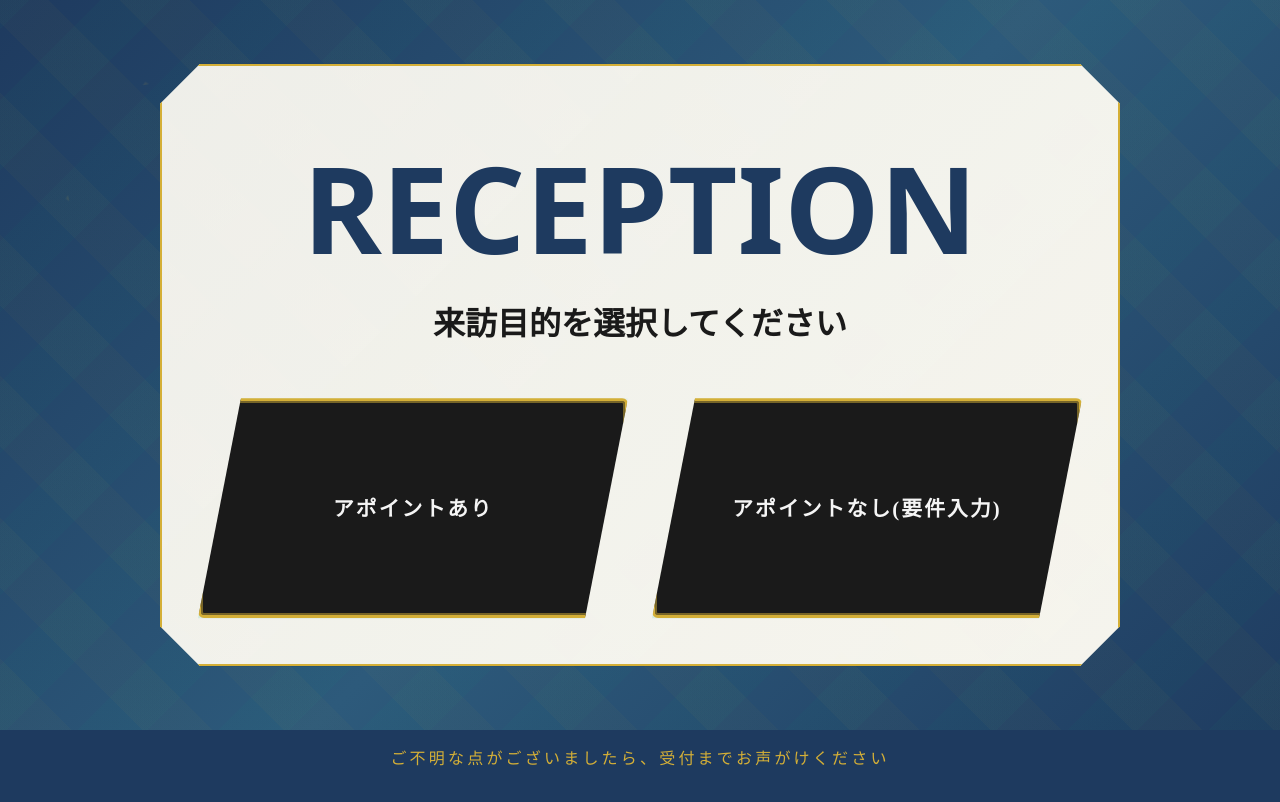
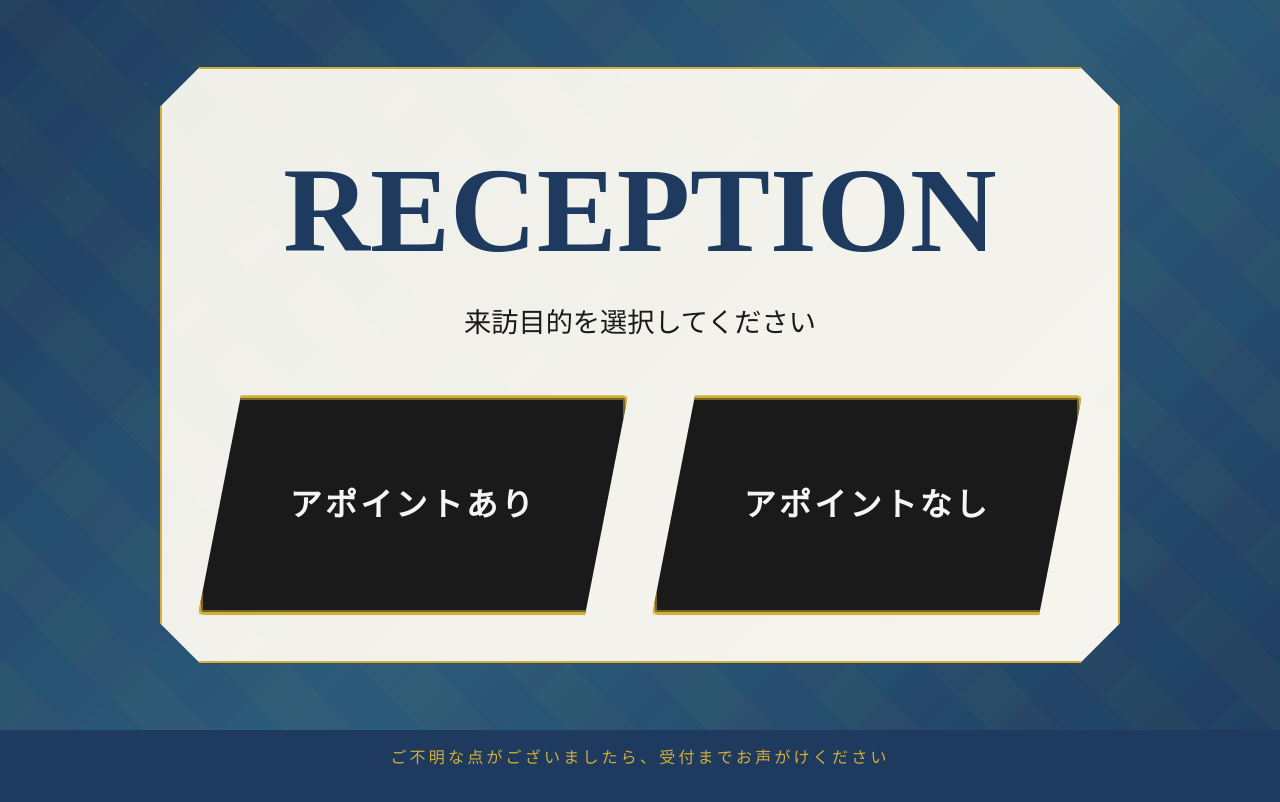
Before and after one commit to Kasai-Ohara-Tsu/apo2, a Django app: page / in a window 1280 px wide. Run offline with Django 4.2, Linux system fonts and the light colour scheme; data comes from the database, SQL or seed files in the repository; both versions use the stored data as it was after the commit.

Commit message:
修正30

```diff
--- a/frontend/templates/frontend/base.html
+++ b/frontend/templates/frontend/base.html
@@ -37,7 +37,7 @@
         }
 
         body {
-            /* font-family: 'Poiret One', cursive; */
+            font-family: 'Cormorant Garamond', serif;
             background: linear-gradient(135deg, #1e3a5f 0%, #2d5a7b 50%, #1e3a5f 100%);
             position: relative;
             overflow-x: hidden;
--- a/frontend/templates/frontend/index.html
+++ b/frontend/templates/frontend/index.html
@@ -6,15 +6,15 @@
 <div class="container-wide">
     <div class="text-center mb-5">
         <h1 class="display-4 m-4" style="color: var(--navy); font-size: 7.5rem; font-weight: bold;">RECEPTION</h1>
-        <h4 class="lead" style="color: var(--black); font-size: 2rem; font-weight: bold;">来訪目的を選択してください</h4>
+        <h4 class="lead" style="color: var(--black); font-size: 1.7rem;">来訪目的を選択してください</h4>
     </div>
 
     <div class="d-flex justify-content-center gap-4 flex-wrap button-container">
         <a href="{% url 'frontend:visitor_info' %}?visit_type=appointment"
-            class="btn choice-btn tall-btn btn-appointment">アポイントあり</a>
+            class="btn choice-btn tall-btn btn-appointment" style="font-size: 2rem;">アポイントあり</a>
 
         <a href="{% url 'frontend:visitor_info' %}?visit_type=no-appointment"
-            class="btn choice-btn tall-btn btn-no-appointment">アポイントなし(要件入力)</a>
+            class="btn choice-btn tall-btn btn-no-appointment" style="font-size: 2rem;">アポイントなし</a>
     </div>
 </div>
 {% endblock %}
--- a/frontend/templates/frontend/screens/reception_complete.html
+++ b/frontend/templates/frontend/screens/reception_complete.html
@@ -15,9 +15,9 @@
     <p class="lead mb-4 text-color">一階ロビーでお待ちください。</p>
     {% endif %}
 
-    <a href="{% url 'frontend:index' %}" id="finish-btn"
-        class="btn btn-primary-custom btn-large d-flex align-items-center justify-content-center mx-auto text-color"
-        style="max-width: 300px;">
+    <a href="{% url 'frontend:index' %}" id="complete-btn"
+        class="btn btn-primary-custom btn-large d-flex justify-content-center align-items-center mx-auto"
+        style="width: 10rem; height: 3rem; font-size: 1.2rem;">
         完了
     </a>
 </div>
```
Also changed, not shown: db.sqlite3.
